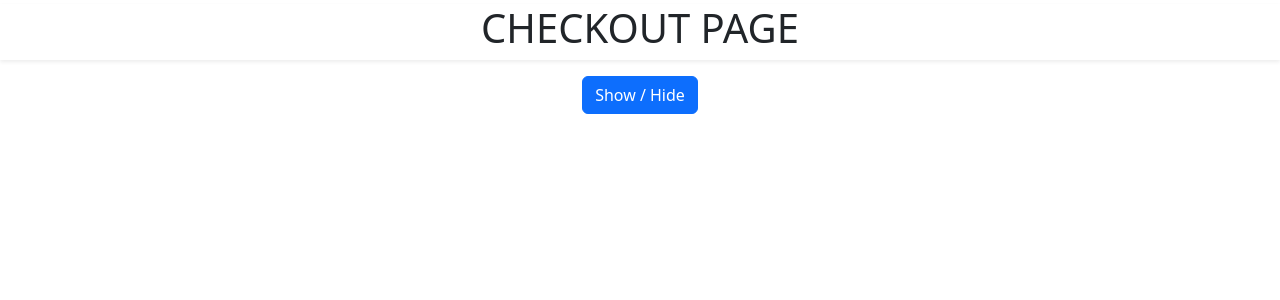
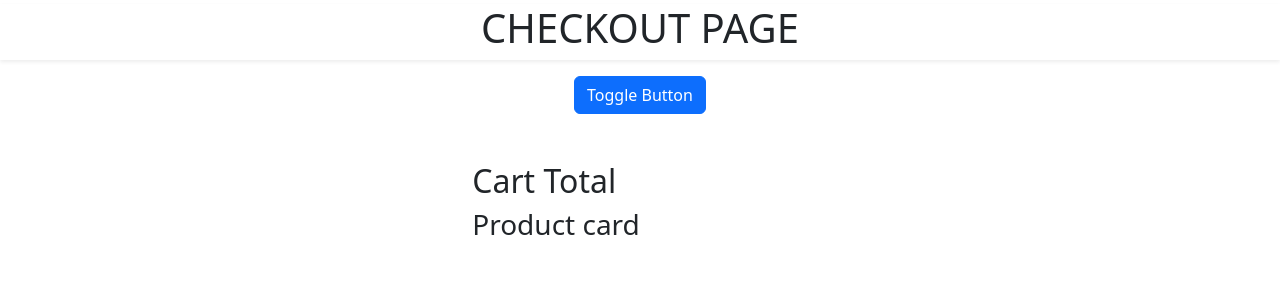
Before and after one commit to EnesGulerman/Clarusway-Assignment, a React (Create React App) app in the folder React/React-checkout/tw-react-checkout/: page / in a window 1280 px wide. Shown: the top 300 px of the page. Built offline with nearby package versions, Linux system fonts and the light colour scheme.

Commit message:
Created ProductCard and ToggleButton

```diff
--- /dev/null
+++ b/React/React-checkout/tw-react-checkout/src/components/CartTotal.jsx
@@ -0,0 +1,19 @@
+import ProductCard from "./ProductCard";
+
+const CartTotal = () => {
+  return (
+    <div className="d-flex justify-content-center mt-5">
+      <div className="row">
+        <div>
+          <h2>Cart Total</h2>
+        </div>
+
+        <div>
+          <ProductCard />
+        </div>
+      </div>
+    </div>
+  );
+};
+
+export default CartTotal
--- a/React/React-checkout/tw-react-checkout/src/components/ProductCard.jsx
+++ b/React/React-checkout/tw-react-checkout/src/components/ProductCard.jsx
@@ -0,0 +1,8 @@
+const ProductCard = () => {
+    return (
+        <div>
+            <h3>Product card</h3>
+        </div>
+    )
+}
+export default ProductCard;
--- a/React/React-checkout/tw-react-checkout/src/components/ShowButton.jsx
+++ b/React/React-checkout/tw-react-checkout/src/components/ShowButton.jsx
@@ -1,10 +1,13 @@
+import { useState } from 'react';
 import Button from 'react-bootstrap/Button';
 
 const ShowButton = () =>{
 
+
+
     return(
         <div className='d-flex justify-content-center '>
-        <Button> Show / Hide</Button>
+        <Button>Toggle Button</Button>
         </div>
     )
 }
--- a/React/React-checkout/tw-react-checkout/src/pages/Main.jsx
+++ b/React/React-checkout/tw-react-checkout/src/pages/Main.jsx
@@ -1,12 +1,22 @@
 import Header from "../components/Header";
 import { Button } from "react-bootstrap";
 import ShowButton from "../components/ShowButton";
+import CartTotal from "../components/CartTotal";
+import { useState } from "react";
 
 const Main = () => {
+
+const [showAddProduct, setshowAddProduct]= useState(false)
+
+const hideShowFunc= () =>{
+    setshowAddProduct(!showAddProduct)
+}
+
   return (
     <div>
       <Header />
-      <ShowButton />
+      <ShowButton hideShowFunc = {hideShowFunc} />
+      <CartTotal />
     </div>
   );
 };
```
Also changed, not shown: React/React-checkout/tw-react-checkout/src/components/CardTotal.jsx (deleted).
